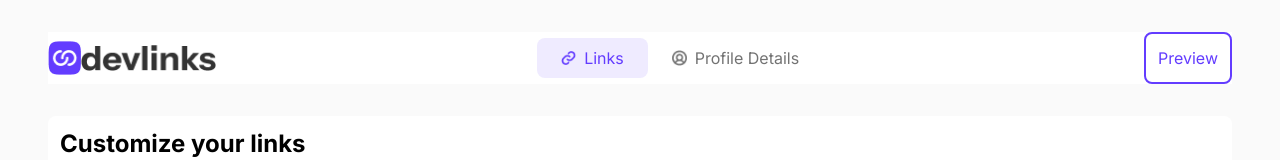
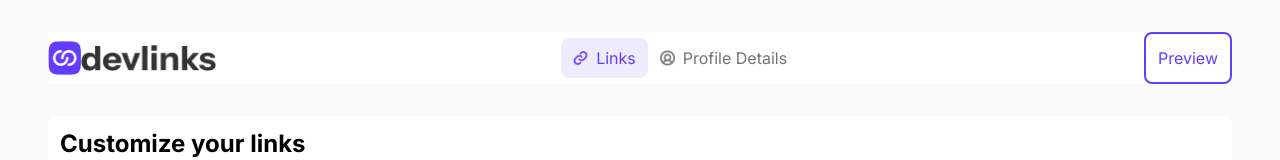
Before and after one commit to CShum28/link-sharing, a Next.js app in the folder my-app/: page /customize-link in a window 1280 px wide. Shown: the top 160 px of the page. Built offline with nearby package versions, Linux system fonts and the light colour scheme; no server answers.

Commit message:
update css

```diff
--- a/my-app/src/app/preview/page.tsx
+++ b/my-app/src/app/preview/page.tsx
@@ -22,7 +22,7 @@ export default function Preview() {
     <main className="flex items-center justify-center">
       <div className="bg-white w-fit p-8 rounded-3xl">
         {profileData && linksData ? (
-          <div className="flex flex-col items-center tablet:border-2">
+          <div className="flex flex-col items-center">
             {/* Profile image */}
             <img
               src={profileData ? (profileData[0]?.imageUrl as string) : ""}
--- a/my-app/src/components/Header/Header.tsx
+++ b/my-app/src/components/Header/Header.tsx
@@ -78,7 +78,7 @@ export default function Header() {
                 <Link
                   key={index}
                   href={link.href}
-                  className={clsx("flex flex-row py-2 px-6 rounded-lg gap-2", {
+                  className={clsx("flex flex-row py-2 px-3 rounded-lg gap-2", {
                     "bg-disabled": pathname === link.href,
                   })}
                 >
```
